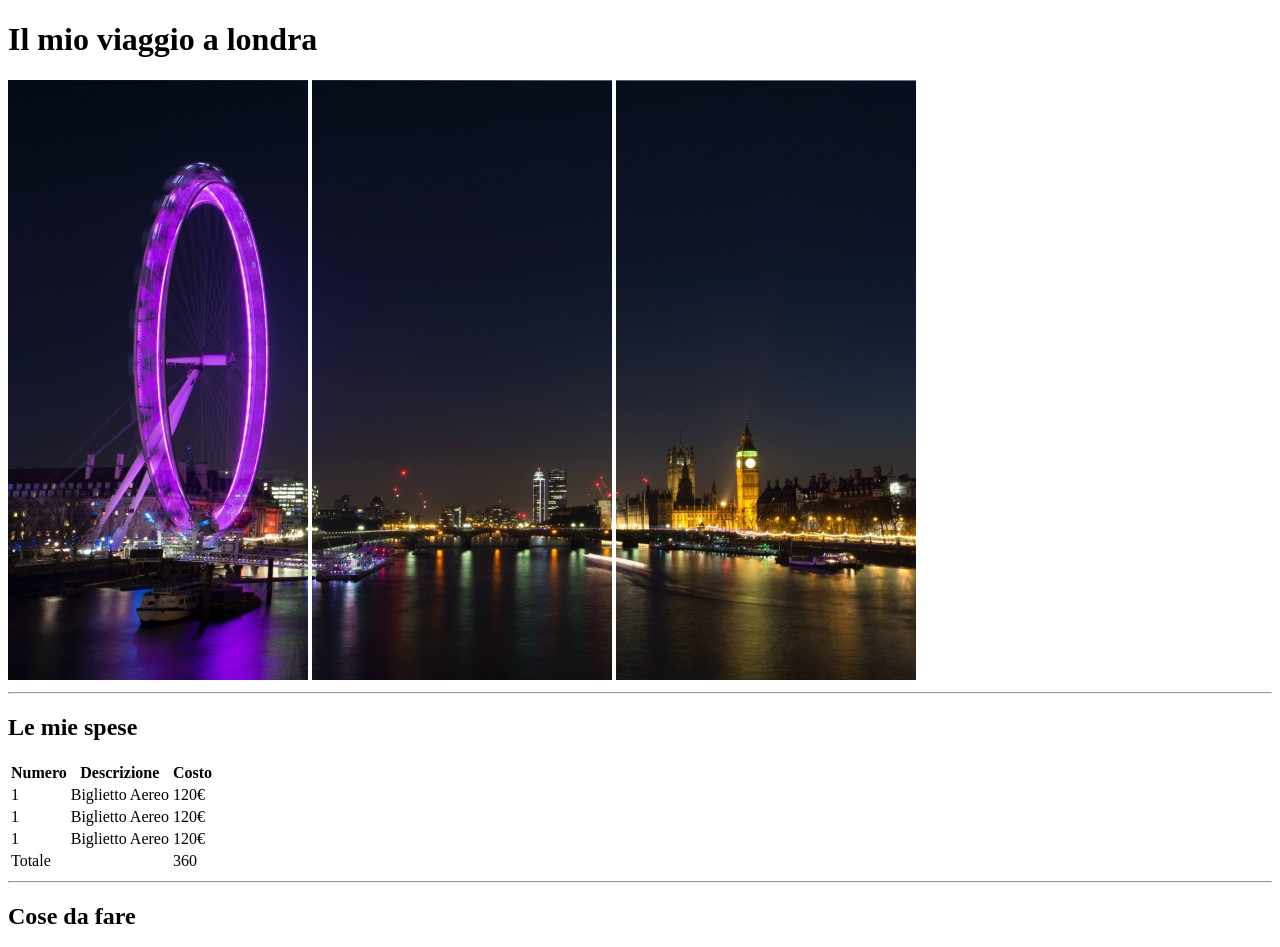
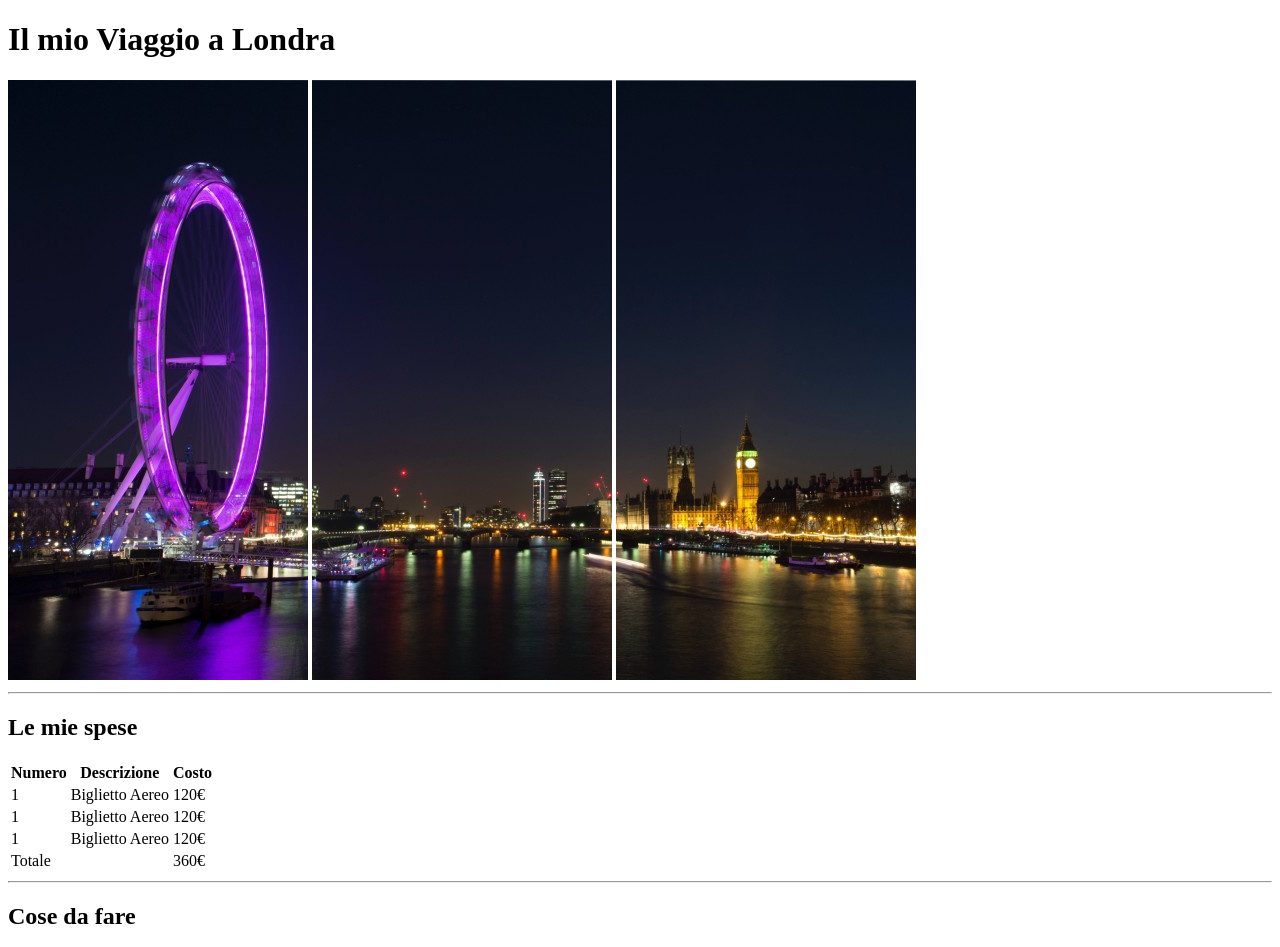
Before and after one commit to Moonatic89/html-london-trip, a plain HTML site: page index.html in a window 1280 px wide. Shown: the top 947 px of the page. Drawn offline with Linux system fonts and the light colour scheme.

Commit message:
Typo Corrections

```diff
--- a/index.html
+++ b/index.html
@@ -11,7 +11,7 @@
 
         <header>
             <!-- Title -->
-            <h1>Il mio viaggio a londra</h1>
+            <h1>Il mio Viaggio a Londra</h1>
             <!-- /Title -->
 
             <!-- Landscape -->
@@ -53,7 +53,7 @@
                     <tr>
                         <td>Totale</td>
                         <td> </td>
-                        <td>360</td>
+                        <td>360€</td>
                     </tr>
                 </table>
                 <hr>
```
